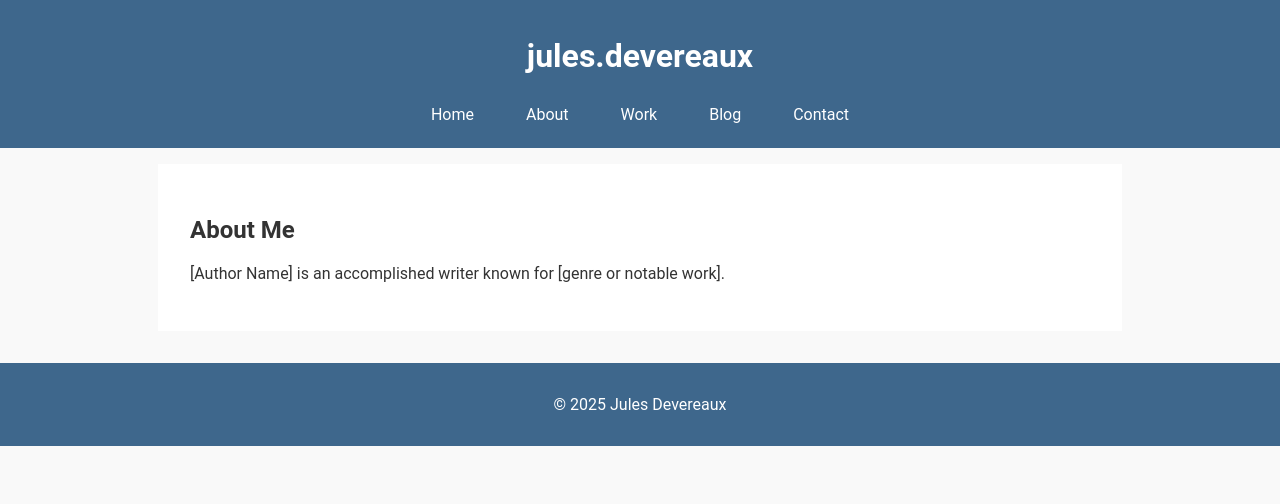
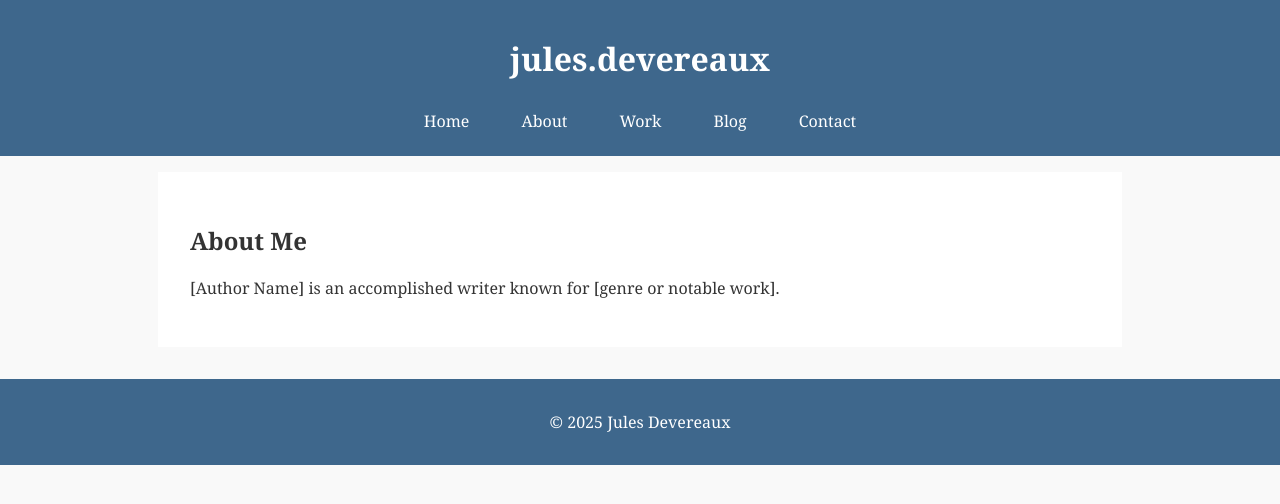
Before and after one commit to julesdevereaux/julesdevereaux.github.io, a Jekyll site: the page built from about.html, in a window 1280 px wide. Shown: the top 504 px of the page. Built offline with Jekyll 4.4.1, drawn with Linux system fonts in a browser that asks for light colours.

Commit message:
Update style.css

```diff
--- a/assets/style.css
+++ b/assets/style.css
@@ -1,5 +1,5 @@
 body {
-  font-family: Roboto, sans-serif;
+  font-family: Georgia, serif;
   background-color: #f9f9f9;
   margin: 0;
   padding: 0;
```
